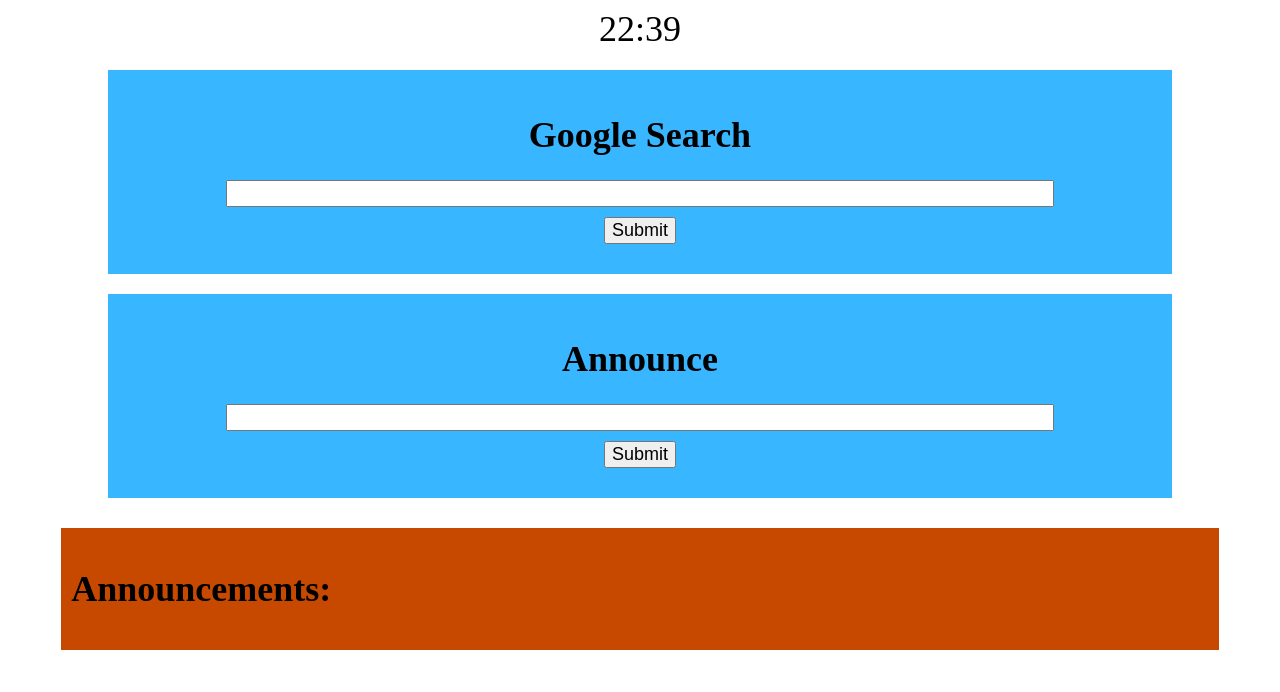
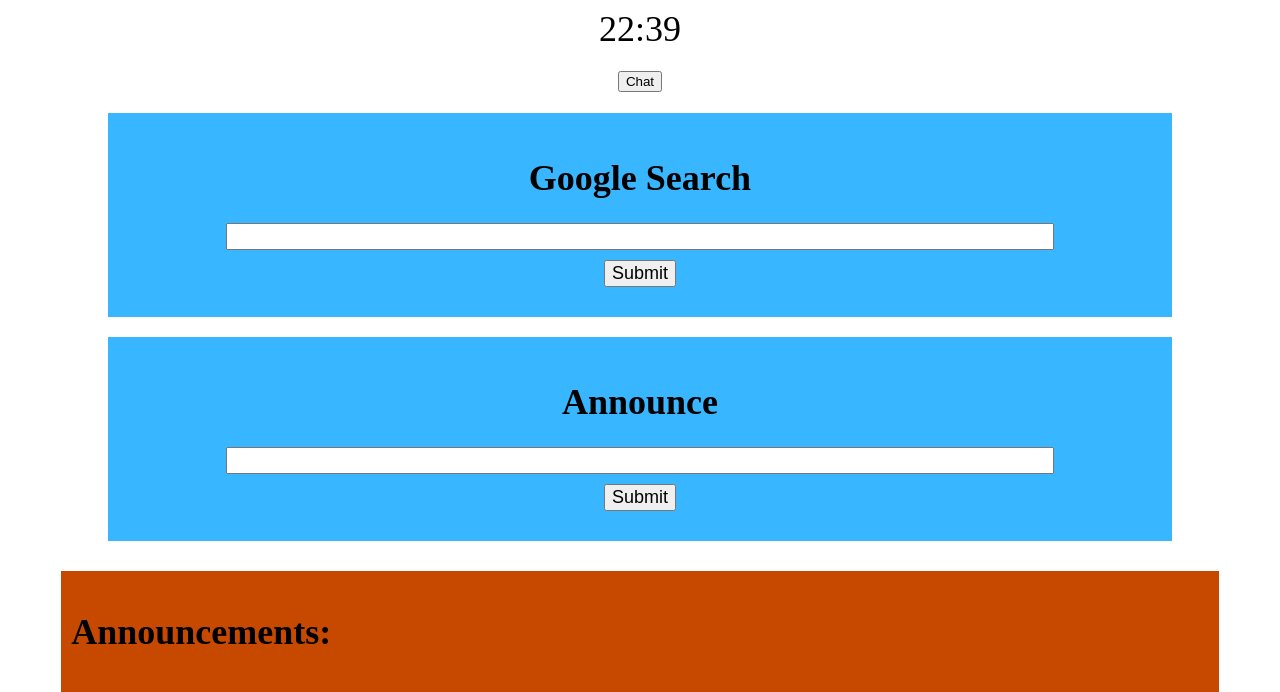
Before and after one commit to eedeb/Home-web, a Flask app: page / in a window 1280 px wide. Shown: the top 692 px of the page. Run offline with Flask 3, Linux system fonts and the light colour scheme; data that the repository does not hold is empty; parts of the project's set-up code (start-up, migrations or seed data) failed here and were passed over.

Commit message:
add in buttons

```diff
--- a/templates/chat.html
+++ b/templates/chat.html
@@ -97,6 +97,7 @@
 <body>
     <header>
         <h1>Welcome to CustomChat</h1>
+        <a href="/"><button>Home</button></a>
     </header>
     <main>
         <div class="CustomChat-images">
--- a/templates/index.html
+++ b/templates/index.html
@@ -42,7 +42,8 @@
 </head>
 <body>
     <div id="time"></div>
-
+    <a href="/chat"><button>Chat</button></a>
+    <br>
     <div class="sections-container">
         <div class="section">
             <h1>Google Search</h1>
```
